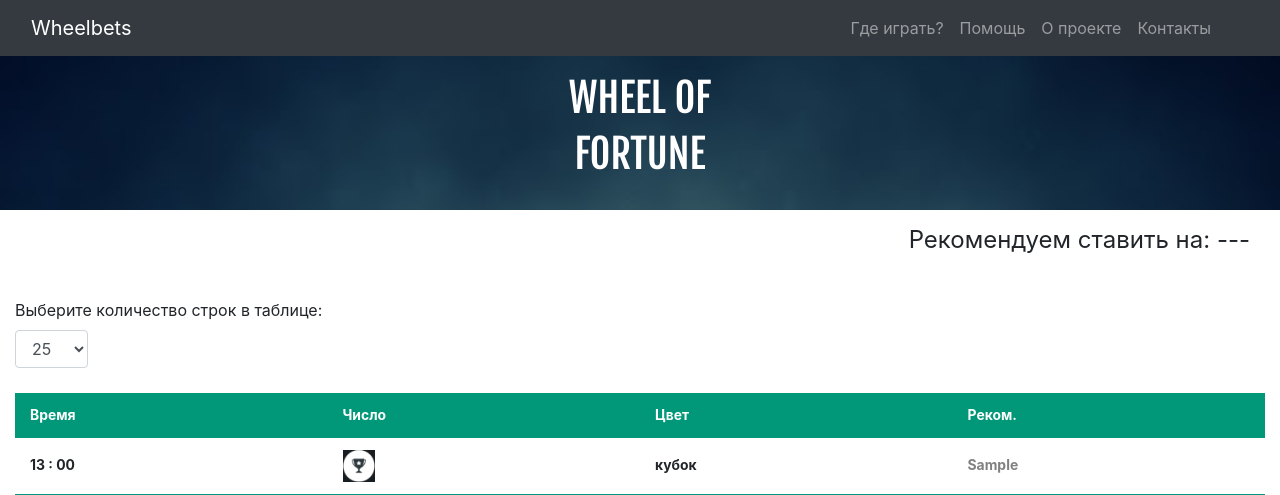
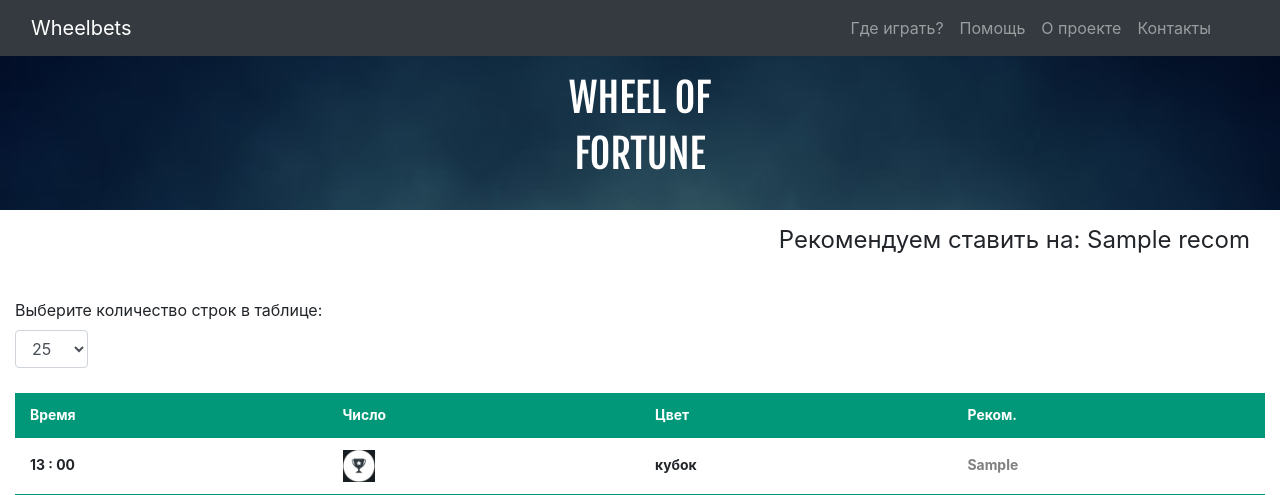
Before and after one commit to valikrakots/wheelbets, a Django app: template blog/templates/blog/home.html in a window 1280 px wide. Shown: the top 495 px of the page. Run offline with Django 3.2, Linux system fonts and the light colour scheme; tables that the repository leaves empty hold one stand-in row (values such as "Sample post"); the template is opened without the code that fills it: values that come from a table or form of the project are taken from there, most other values are stand-ins (such as "Sample title", 1, 10 or a date in 2020); some libraries are stand-ins or nearby versions.

Commit message:
Hopping     2

```diff
--- a/blog/templates/blog/home.html
+++ b/blog/templates/blog/home.html
@@ -46,8 +46,10 @@
    <p style="font-size: 1.5em; font-family: font-family: 'Fjalla One', sans-serif;text-align: right;"> Рекомендуем ставить на:   <img src="{% static "blog/images/17.png"  %}" class="image1"></p>
   {% elif postw.recom == '18' %}
    <p style="font-size: 1.5em; font-family: font-family: 'Fjalla One', sans-serif;text-align: right;"> Рекомендуем ставить на:   <img src="{% static "blog/images/18.png"  %}" class="image1"></p>
+  {% elif postw.recom != '-' %}
+   <p style="font-size: 1.5em; font-family: font-family: 'Fjalla One', sans-serif;text-align: right;"> Рекомендуем ставить на:   {{ posw.recom }}</p>
   {% else %}
-    <p style="font-size: 1.5em; font-family: font-family: 'Fjalla One', sans-serif;text-align: right;"> Рекомендуем ставить на: ---</p>
+   <p style="font-size: 1.5em; font-family: font-family: 'Fjalla One', sans-serif;text-align: right;"> Рекомендуем ставить на: ---</p>
   {% endif %}
 </div>
 <div style="padding-top: 3vh">
--- a/main.py
+++ b/main.py
@@ -358,11 +358,11 @@ def cronjob():
         elif bome[1] / (kolvo - cup_kolvo) <= 0.36 and bome_prom[1] >= 3:
           rec = "> 9.5"
         elif promezh[0] >= 6 and promezh_kolvo[0] / (kolvo - cup_kolvo) <= 0.26:
-          rec = "1-6"
+          rec = "1 - 6"
         elif promezh[1] >= 6 and promezh_kolvo[1] / (kolvo - cup_kolvo) <= 0.26:
-          rec = "7-12"
+          rec = "7 - 12"
         elif promezh[2] >= 6 and promezh_kolvo[2] / (kolvo - cup_kolvo) <= 0.26:
-          rec = "13-18"
+          rec = "13 - 18"
         elif red >= 7 and maxi - red_kolvo >= 5 and kolvo / red_kolvo >= 2.9:
           rec = "red"
         elif black >= 7 and maxi - black_kolvo >= 5 and kolvo / black_kolvo >= 2.9:
```
